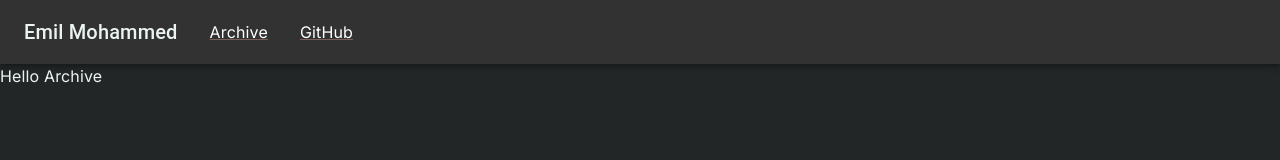
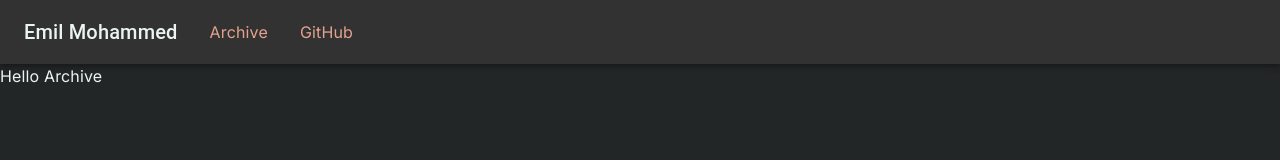
Before and after one commit to emilmoham/emilmoham.io, a Next.js app: page /blog in a window 1280 px wide. Shown: the top 160 px of the page. Built offline with nearby package versions, Linux system fonts and the light colour scheme.

Commit message:
Navigation finalized

```diff
--- a/src/components/navigation.tsx
+++ b/src/components/navigation.tsx
@@ -81,7 +81,12 @@ function Navigation() {
             >
               {pages.map((page) => (
                 <MenuItem key={page.label} onClick={handleCloseNavMenu}>
-                  <Typography textAlign="center">
+                  <Typography
+                    textAlign="center"
+                    sx={{
+                      textDecoration: 'none',
+                    }}
+                  >
                     <Link href={page.link}>
                       {page.label}
                     </Link>
@@ -111,13 +116,11 @@ function Navigation() {
                 key={page.label}
                 href={page.link}
                 onClick={handleCloseNavMenu}
+                color='primary'
                 sx={{
                   m: 2,
-                  color: 'white',
                   display: 'block',
-                  ':hover': {
-                     textDecoration: 'none'
-                    }
+                  textDecoration: 'none',
                 }}
               >
                 {page.label}
```
